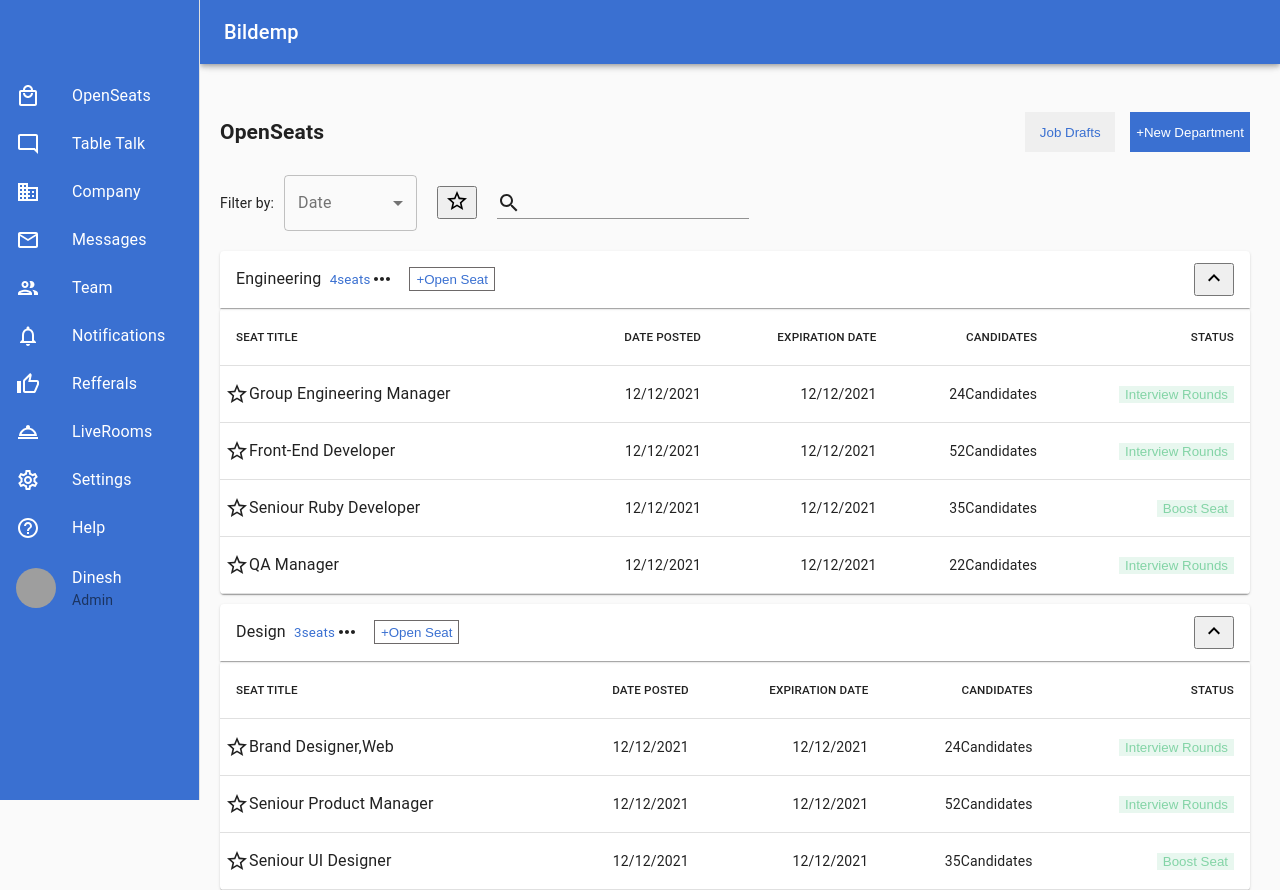
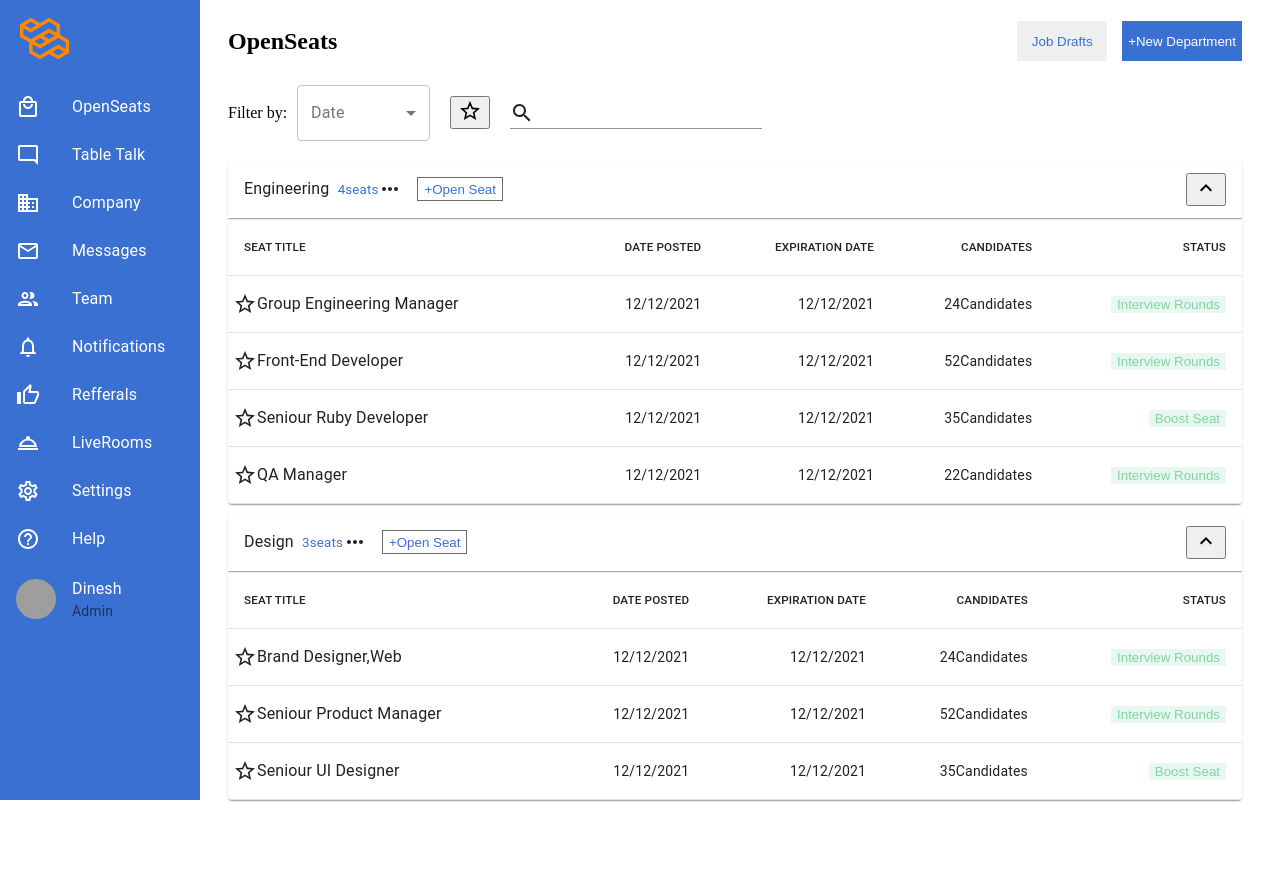
Before and after one commit to NagarajuAlladi/UIAssessment, a Next.js app in the folder assignment/: page / in a window 1280 px wide. After the commit the page ends 808 px from the top, so only its background shows below. Built offline with nearby package versions, Linux system fonts and the light colour scheme; grey boxes are pictures that could not be loaded.

Commit message:
fixing sidenav

```diff
--- /dev/null
+++ b/assignment/Components/Sidenav.js
@@ -0,0 +1,125 @@
+import React from "react";
+import AppBar from "@material-ui/core/AppBar";
+import CssBaseline from "@material-ui/core/CssBaseline";
+import Drawer from "@material-ui/core/Drawer";
+import Hidden from "@material-ui/core/Hidden";
+import IconButton from "@material-ui/core/IconButton";
+import List from "@material-ui/core/List";
+import ListItem from "@material-ui/core/ListItem";
+import ListItemIcon from "@material-ui/core/ListItemIcon";
+import ListItemText from "@material-ui/core/ListItemText"
+import MenuIcon from "@material-ui/icons/Menu";
+import Toolbar from "@material-ui/core/Toolbar";
+import Typography from "@material-ui/core/Typography";
+import { makeStyles, useTheme } from "@material-ui/core/styles";
+
+
+import LocalMallOutlinedIcon from '@material-ui/icons/LocalMallOutlined';
+import ModeCommentOutlinedIcon from '@material-ui/icons/ModeCommentOutlined';
+import BusinessOutlinedIcon from '@material-ui/icons/BusinessOutlined';
+import MailOutlineOutlinedIcon from '@material-ui/icons/MailOutlineOutlined';
+import GroupOutlinedIcon from '@material-ui/icons/GroupOutlined';
+import NotificationsNoneOutlinedIcon from '@material-ui/icons/NotificationsNoneOutlined';
+import ThumbUpAltOutlinedIcon from '@material-ui/icons/ThumbUpAltOutlined';
+import RoomServiceOutlinedIcon from '@material-ui/icons/RoomServiceOutlined';
+import SettingsOutlinedIcon from '@material-ui/icons/SettingsOutlined';
+import HelpOutlineOutlinedIcon from '@material-ui/icons/HelpOutlineOutlined';
+
+import ListItemAvatar from '@material-ui/core/ListItemAvatar';
+import Avatar from '@material-ui/core/Avatar';
+
+
+
+
+
+import styles from '../styles/Sidenav.module.css'
+
+function Sidenav() {
+    return (
+        <div className={styles.outerDiv}>
+      <div/>
+      <List className={styles.list}>
+          <ListItemIcon>
+          <img
+            src='/bildemp.svg'
+            className={styles.bildempImage}
+            width='50'
+            height='45'
+            style={{marginLeft:'20px',marginTop:'10px',marginBottom:'20px'}}
+          />
+          </ListItemIcon>
+        <ListItem button key="home" className={styles.listItem} >
+          <ListItemIcon>
+            <LocalMallOutlinedIcon style={{color:'white'}} />
+          </ListItemIcon>
+          <ListItemText primary="OpenSeats" />
+        </ListItem>
+        <ListItem button key="Notification">
+          <ListItemIcon>
+            <ModeCommentOutlinedIcon style={{color:'white'}}/>
+          </ListItemIcon>
+          <ListItemText primary="Table Talk" />
+        </ListItem>
+        <ListItem button key="company">
+          <ListItemIcon>
+            <BusinessOutlinedIcon style={{color:'white'}}/>
+          </ListItemIcon>
+          <ListItemText primary="Company" />
+        </ListItem>
+        <ListItem button key="messages">
+          <ListItemIcon>
+            <MailOutlineOutlinedIcon style={{color:'white'}}/>
+          </ListItemIcon>
+          <ListItemText primary="Messages" />
+        </ListItem>
+        <ListItem button key="Team">
+          <ListItemIcon>
+            <GroupOutlinedIcon style={{color:'white'}}/>
+          </ListItemIcon>
+          <ListItemText primary="Team" />
+        </ListItem>
+        <ListItem button key="Notifications" >
+          <ListItemIcon>
+            < NotificationsNoneOutlinedIcon style={{color:'white'}}/>
+          </ListItemIcon>
+          <ListItemText primary="Notifications" />
+        </ListItem>
+        <ListItem button key="Refferals">
+          <ListItemIcon>
+            < ThumbUpAltOutlinedIcon style={{color:'white'}}/>
+          </ListItemIcon>
+          <ListItemText primary="Refferals" />
+        </ListItem>
+        <ListItem button key="liverooms">
+          <ListItemIcon>
+            < RoomServiceOutlinedIcon style={{color:'white'}}/>
+          </ListItemIcon>
+          <ListItemText primary="LiveRooms" />
+        </ListItem>
+        <ListItem button key="settings" >
+          <ListItemIcon>
+            < SettingsOutlinedIcon style={{color:'white'}}/>
+          </ListItemIcon>
+          <ListItemText primary="Settings" />
+        </ListItem>
+        <ListItem button key="Help">
+          <ListItemIcon>
+            < HelpOutlineOutlinedIcon style={{color:'white'}}/>
+          </ListItemIcon>
+          <ListItemText primary="Help" />
+        </ListItem>
+
+
+        <ListItem button key="Avatar">
+          <ListItemAvatar>
+            <Avatar alt="Remy Sharp" src="https://images.unsplash.com/photo-1534030347209-467a5b0ad3e6?ixid=MnwxMjA3fDB8MHxwaG90by1wYWdlfHx8fGVufDB8fHx8&ixlib=rb-1.2.1&auto=format&fit=crop&w=334&q=80" />
+          </ListItemAvatar>
+          <ListItemText primary="Dinesh" secondary="Admin" />
+          {/* <ListItemText primary="Admin"/> */}
+        </ListItem>
+      </List>
+    </div>
+    )
+}
+
+export default Sidenav
--- a/assignment/pages/index.js
+++ b/assignment/pages/index.js
@@ -8,6 +8,7 @@ import Navbar from '../Components/Navbar'
 import ResponsiveDrawer from '../Components/ResponsiveDrawer'
 import ResponsiveDrawerOne from '../Components/ResponsiveDrawerOne'
 import ResponsiveDrawerTwo from '../Components/ResponsiveDrawerTwo'
+import Sidenav from '../Components/Sidenav'
 import SimpleAccordion from '../Components/SimpleAccordion'
 import SimpleAccordionOne from '../Components/SimpleAccordionOne'
 import SimpleAccordionThree from '../Components/SimpleAccordionThree'
@@ -27,11 +28,13 @@ export default function Home() {
 
       {/* <ResponsiveDrawer/> */}
 
-      <ResponsiveDrawerOne/>
+      {/* <ResponsiveDrawerOne/> */}
 
        {/* <ResponsiveDrawerTwo/> */}
 
       {/* <TemporaryDrawer/> */}
+
+      <Sidenav/>
 
       <Navbar/>
 
--- a/assignment/styles/Navbar.module.css
+++ b/assignment/styles/Navbar.module.css
@@ -2,7 +2,7 @@
     display: flex;
     align-items: center;
     justify-content: space-between;
-    margin-top: 100px;
+    margin-top: 0px;
     margin-left: 220px;
     margin-right: 30px;
 }
--- /dev/null
+++ b/assignment/styles/Sidenav.module.css
@@ -0,0 +1,13 @@
+.outerDiv{
+    height: 100%;
+    width: 200px;
+    position: fixed;
+    z-index: 1;
+    left: 0;
+    top: 0;
+    background-color: rgb(58,112,209);
+}
+
+.list{
+    color: white;
+}
```
